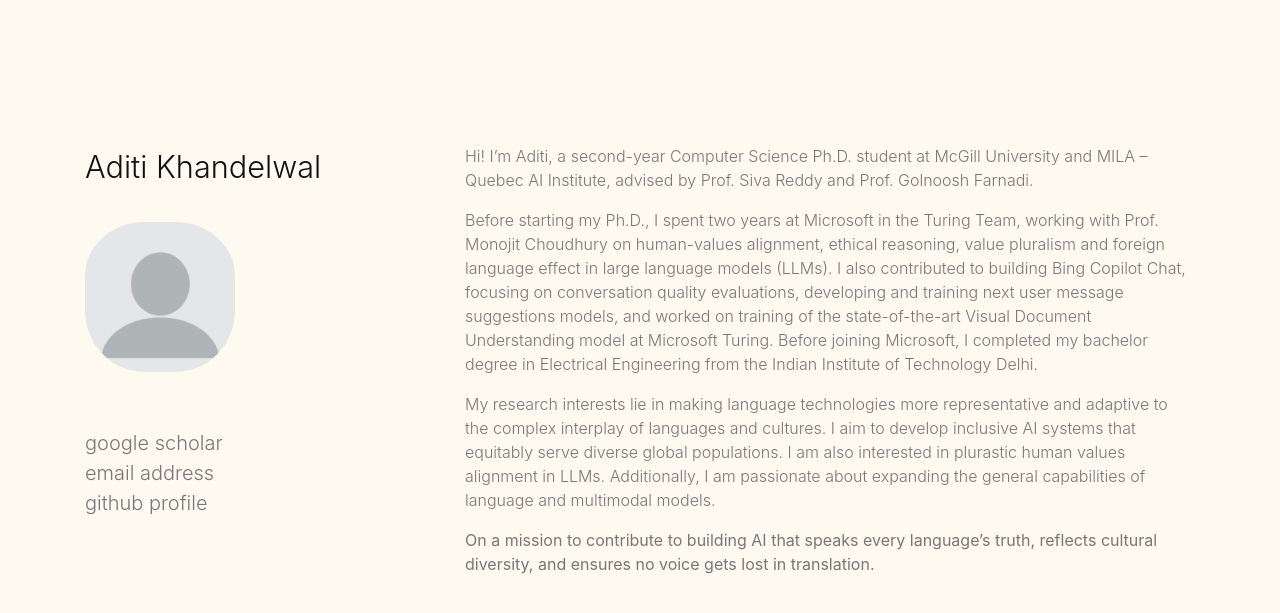
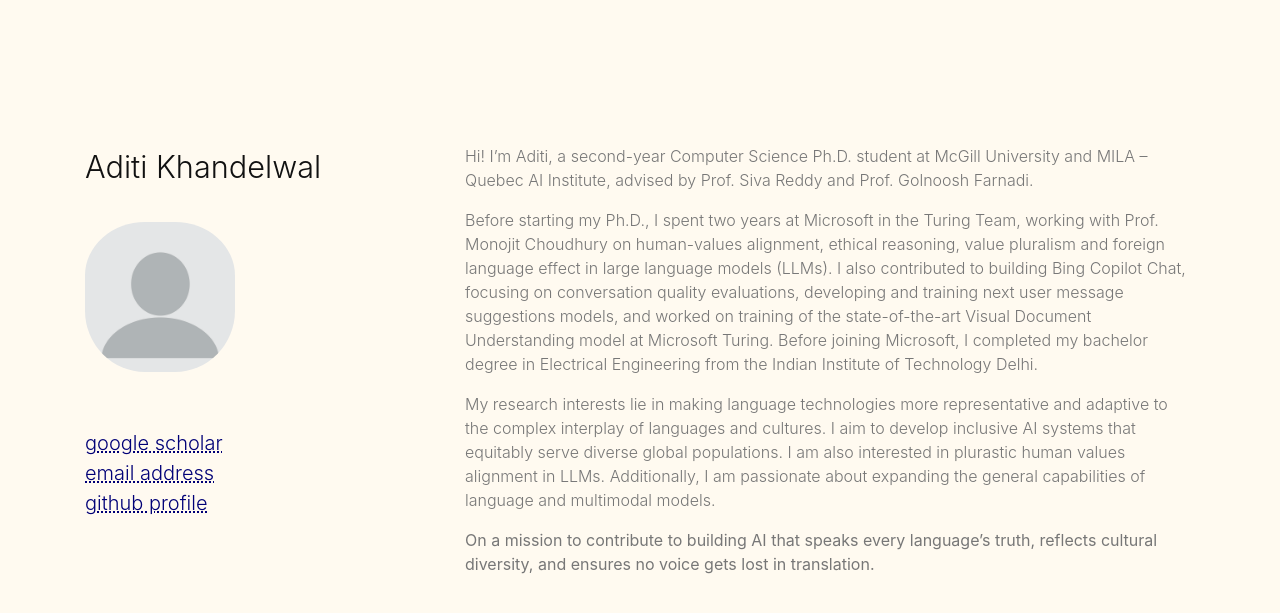
Before and after one commit to aditi184/aditi184.github.io, a Jekyll site: the page built from _pages/about.md, in a window 1280 px wide. Shown: the top 613 px of the page. Built offline with Jekyll 4.4.1, drawn with Linux system fonts in a browser that asks for light colours.

Commit message:
update style

```diff
--- a/assets/css/minimal-style.css
+++ b/assets/css/minimal-style.css
@@ -3,9 +3,15 @@
     filter: grayscale(20%);
 }
 
+/* Link styling - blue color with dotted underline */
+a {
+    color: #007 !important;
+    text-decoration: underline dotted !important;
+}
+
 a:hover {
     /* font-weight: 400; */
-    text-decoration: none;
+    text-decoration: none !important;
     transition-duration: 0.3s;
     transition-timing-function: linear;
     /* color: #444; */
--- a/assets/js/minimal-style.js
+++ b/assets/js/minimal-style.js
@@ -75,6 +75,8 @@ const instyearsize = "11px";
 //             color: #888;
 //         }
 
+// Wait for DOM to be ready
+$(document).ready(function() {
     // Works for sans serif, change otherwise
     $("head").append("<link href='https://fonts.googleapis.com/css2?family=" + fontname + ":wght@" + fontweights.join(';') + "&display=swap' rel='stylesheet' type='text/css'>");
     $("body").css("font-family", fontname);
@@ -112,3 +114,4 @@ $(".institution").css("color", insttitlecolor);
     $(".institution").css("font-size", insttitlesize);
     $(".years").css("color", instyearcolor);
     $(".years").css("font-size", instyearsize);
+});
```
Lines whose indentation alone changed are shown as unchanged.
